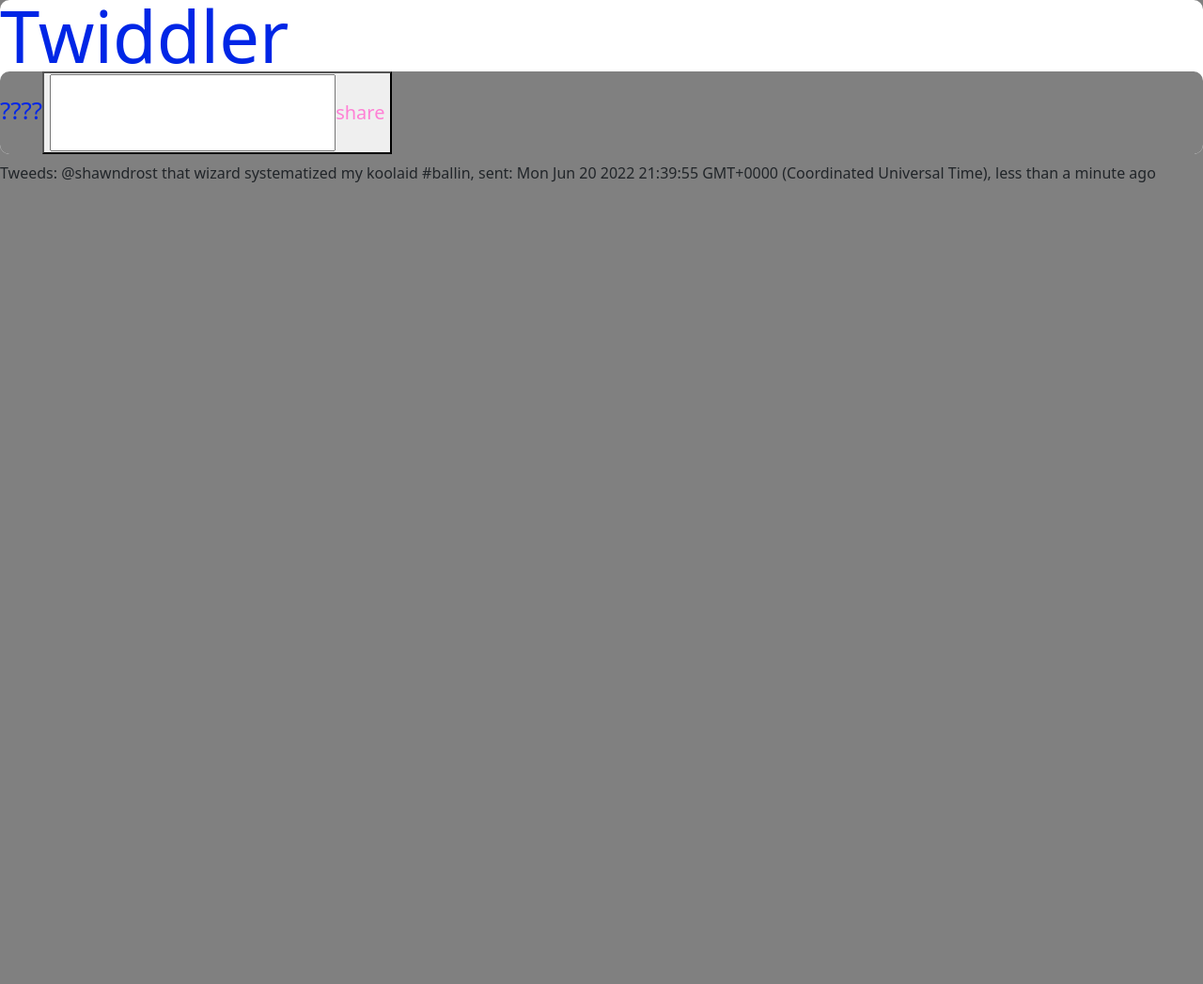
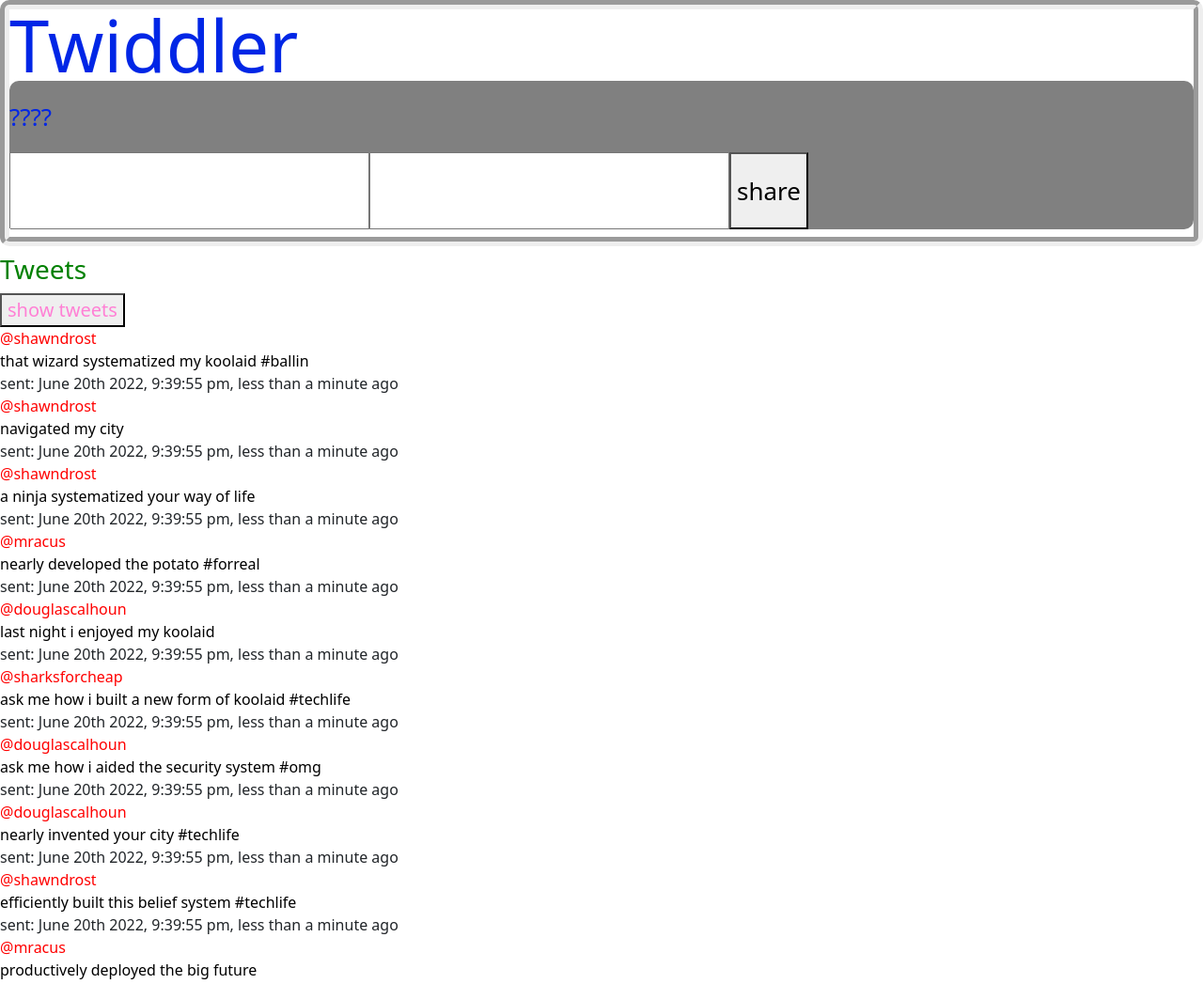
Before and after one commit to sniehus/Twiddler, a plain HTML site: page index.html in a window 1280 px wide. Shown: the top 1047 px of the page at 94% size. Before the commit the page ends 800 px from the top, so only its background shows below. Drawn offline with nearby package versions, Linux system fonts and the light colour scheme.

Commit message:
progress on twiddler

```diff
--- a/data-generator.js
+++ b/data-generator.js
@@ -21,7 +21,6 @@ const addTweet = (newTweet) => {
   streams.users[username].push(newTweet);
   streams.home.push(newTweet);
 };
-
 // Utility function
 const randomElement = (array) => {
   const randomIndex = Math.floor(Math.random() * array.length);
--- a/index.html
+++ b/index.html
@@ -13,11 +13,6 @@
     <script src="index.js"></script>
   </head>
   <body>
-    <div class="container">
-      <div class="col-sm-4">Col 1</div>.attr('id', 'col1');
-      <div class="col-sm-8">Col 2</div>.attr('id', 'col2');
-    </div>
-    <script src="https://cdn.jsdelivr.net/npm/bootstrap@5.2.0-beta1/dist/js/bootstrap.bundle.min.js" integrity="sha384-pprn3073KE6tl6bjs2QrFaJGz5/SUsLqktiwsUTF55Jfv3qYSDhgCecCxMW52nD2" crossorigin="anonymous"></script>
 
   </body>
 </html>
--- a/index.js
+++ b/index.js
@@ -1,33 +1,31 @@
+
 
 $(document).ready(() => {
 
+
+  var feed = streams.home;
   const $body = $('body').attr('id', 'main');
-  $body.html('Tweeds:\n').css('weight', 'bold');
-  $body.css('background-color', 'grey');
 
 
-  /*
-  $('<section>')
-    .attr('class', 'myButton')
-    .css('color', 'rgb(255, 255, 255')
-    .css('font-size', '16px')
-    .css('line-height', '16px')
-    .css('padding', '6x')
-    .css('border-radius', '10px')
-    .text('Tweed')
-    .appendTo('$body');
-
-*/
-
-  const $mainHeader = $('<h3>').text('Twiddler').attr('id', 'head');
-  $mainHeader
+  const $title = $('<h1>').text('Twiddler').attr('id', 'title');
+  $title
     .css('color', 'rgb(0,38,230')
+    .css('border', '10px groove')
     .css('font-size', '76px')
     .css('line-height', '76px')
     .css('padding', '6x')
     .css('background-color', 'white')
-    .css('border-radius', '10px')
-    .prependTo($('#main'));
+    .css('border-radius', '10px');
+  $body.append($title);
+
+
+
+
+  const $section = $('<section>').attr('id', 'tweets').css('color', 'green');
+  const $header = $('<h3>').text('Tweets');
+  $section.append($header);
+  $section.appendTo($('#main'));
+
 
 
   const $nextHeader = $('<h3>').text('????').attr('id', 'next');
@@ -38,127 +36,134 @@ $(document).ready(() => {
     .css('padding', '6x')
     .css('background-color', 'grey')
     .css('border-radius', '10px')
-    .appendTo($('#head'));
+    .appendTo($('#title'));
+
+  /*
+  const users = [];
+  window.visitor = 'bob';
+  var $x = $('#input_contents').val();
+  */
+
+  //form to contain 2 text input fields
+  const $form = $('<form>').attr('id', 'form');
+  $($form).append('<input type="text" attr id="name" />').val('lkj');
+  $($form).append('<input type="text" attr id="message" />').val('');
 
 
 
-  window.visitor = 'bob';
-  var $x = $('#input_contents').val();
+
+  $form.append($('<button>').text('share')).attr('id', 'button');
+  $form.appendTo($('#next'));
+
+  //create a function for the click of button
+  $('box').click(function () {
+    //set value of nameLabel to user name
+    //if left blank default to visitor
+    if (!visitor) {
+      window.visitor = 'visitor';
+    }
+    else {
+      window.visitor = `@+ ${('#name').val()}`;
+    }
+    //set the value of message to
+    message = ('#message').val;
+    //call tweet function
+    writeTweet();
+    return $(tweets);
+  });
 
 
-  const $box = $('<button>').text('share').attr('id', 'button')
+
+
+
+
+
+
+
+
+
+
+
+  const $show = $('<button>').text('show tweets').attr('id', 'show')
     .css('color', 'rgb(255,128,213)')
     .css('font-size', '20px')
     .css('position', 'relative')
-    //.onClick(writeTweet($x))
-    .appendTo($('#next'));
-
-  const $typeBox = $('<input>').text('hello').attr('id', 'input_contents')
-    .prependTo($('#button'))
-    .css('color', 'black');
-
-  /*
-  $tweetsList = $('<ul>').attr('class', 'tweets');
-
-  $tweetList = $('<li>').attr('class', 'tweet');
-  $tweetsList.append($tweetList).appendTo('$body');
-  */
+    .appendTo($('#main'));
 
 
 
-  //1. Show the user new tweets somehow. (You can show them automatically as they’re created,
-  //or create a button that displays new tweets.)
-  /*
-  let newTweets = function newButtonClickListener() {
-    //alert('Hello World');
-  };
-
-  var test = function test() {
-    var r = $('<input/>').attr({
-      type: 'button',
-      id: 'field',
-      value: 'New Button',
-      onclick: newTweets()
-    });
-
-    $body.append(r);
-  }();
-  $buttonTest = $('<button>').onClick(test()).append;
-
- */
-  //2.Display the timestamps of when the tweets were created. This timestamp should reflect the
-  //actual time the tweets were created, and should not just be hardcoded.
 
 
-  //3.Design your interface so that you want to look at and use the product you’re making.
-
-  //4.Allow the user to click on any username to see that user’s timeline.
-  //create a function/event handler? that iterates through all tweets an returns when input name matches
 
 
-  //5.Show when the tweets were created in a human-friendly way (eg “10 minutes ago”).
-  //You’ll want to use a library to do this work for you.
-  //A very popular library is called Moment.js
 
-  //6.Allow the user to tweet. (This is going to require you to understand a little more about data_generator.js,
-  //but you shouldn’t need to modify anything in that file.)
 
-  //Add bootstrap
-  //Allow the user to click on their own username to see their own timeline.
-  //Allow the user to click on a hashtag to see all the tweets with that hashtag in it.
+
 
   const $tweets = streams.home.map((tweet) => {
     const $tweet = $('<div></div>');
-    const user = tweet.user;
-    const twt = tweet.message;
-    $(user).attr('id', 'tweeter');
-    $('#tweeter').css('color', 'red');
-
-    $body.append('@' + user + '   ');
-    $body.append(twt);
+    const $user = $('<div>').attr('class', 'user');
+    $user.text('@' + tweet.user).css('color', 'red').attr('id', 'user');
+    const $message = $('<div>');
+    $message.text(tweet.message).css('color', 'black').attr('id', 'message');
 
 
-    //$user.css('color', 'red');
-    //const message = tweet.message;
 
-    //$tweet.css('color', 'rgb(255,255,77)');
 
-    /*
-    const timeSince = function calculate() {
-      let start = Date.now();
-      for (let count = 0; count < 100000; count++) {
-        dice = Math.ceil(Math.random() * 6);
-      }
-      let elapsed = start - tweet.created_at;
-      return elapsed + ' ago';
-    };
-    const $message = `Twiddled at: ${tweet.created_at}  ${timeSince()}';
-    $message.css('color', 'black');
-    */
-    var timeSince = function() {
+
+
+    var timeSince = function () {
       let x = (Date.now() - tweet.created_at) / 1000;
       if (x < 60) {
         return 'less than a minute ago';
       }
       if (x < 360) {
-        return `${Math.floor(360 / x)} hours ago`;
+        //return `${Math.floor(360 / x)} hours ago`;
+        return moment().startOf('hour').fromNow();
       }
       return `${Math.floor((360 * 24) / x)} days ago`;
     };
+    const sentTime = moment().format('MMMM Do YYYY, h:mm:ss a');
 
 
+    const text = `@${$user} ${tweet.message}, sent: ${sentTime}, ${timeSince()}`;
 
-    $body.append(`, sent: ${tweet.created_at}, ${timeSince()}`);
+    $('#main').append($user);
+    $('#main').append($message);
+    $('#main').append(`sent: ${sentTime}, ${timeSince()}`);
 
+    //$tweet.text(text);
 
-
-    $tweet.text(text);
-    //return;
 
     //return $tweet;
 
   });
-  //$body.append($tweets);
 
 });
-//Global user error/
+//run the function every five seconds
+//setInterval(addTweet, 1000);
+
+
+//write a function to replace text stream with only tweets from the clicked name
+//$share.click(function() {
+//remove user/sent/time from body
+
+//append streams.users
+//const $tweeter = streams.home.map(($tweet));
+//});
+
+
+//const text = `@${$user} ${tweet.message}, sent: ${sentTime}, ${timeSince()}`;
+
+
+
+
+
+
+/*
+  <div class="container">
+      <div class="col-sm-4">Col 1</div>.attr('id', 'col1');
+      <div class="col-sm-8">Col 2</div>.attr('id', 'col2');
+    </div>
+    <script src="https://cdn.jsdelivr.net/npm/bootstrap@5.2.0-beta1/dist/js/bootstrap.bundle.min.js" integrity="sha384-pprn3073KE6tl6bjs2QrFaJGz5/SUsLqktiwsUTF55Jfv3qYSDhgCecCxMW52nD2" crossorigin="anonymous"></script>
+*/
```
